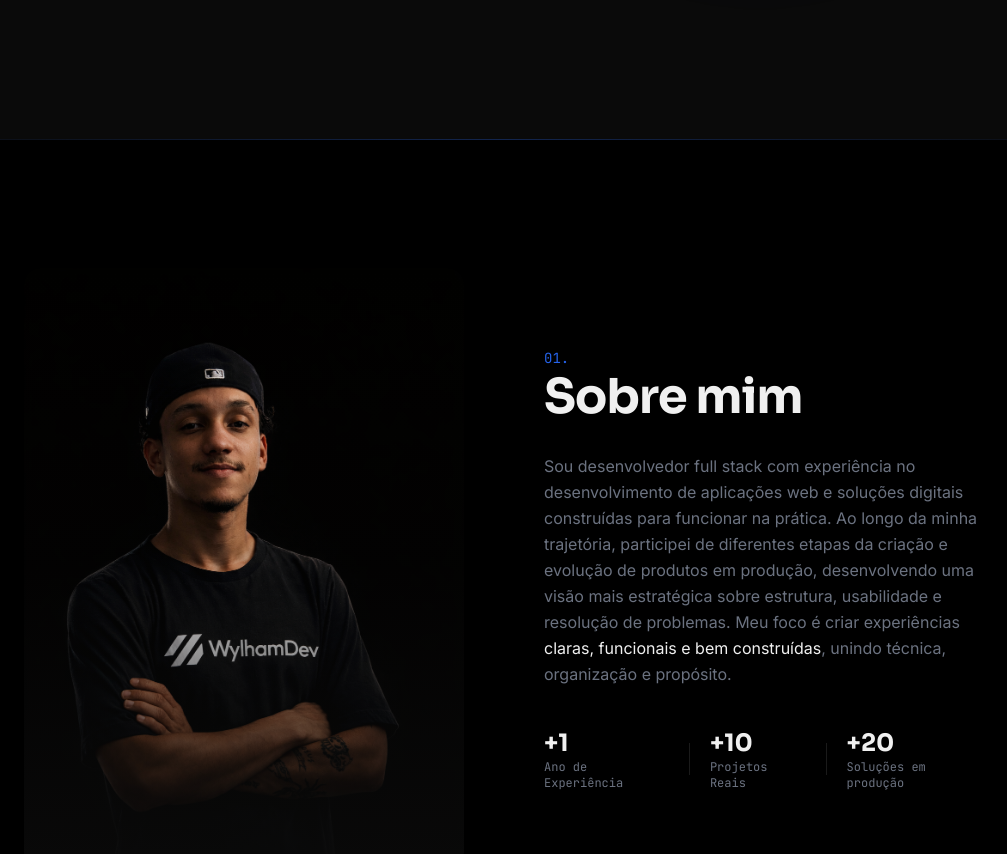
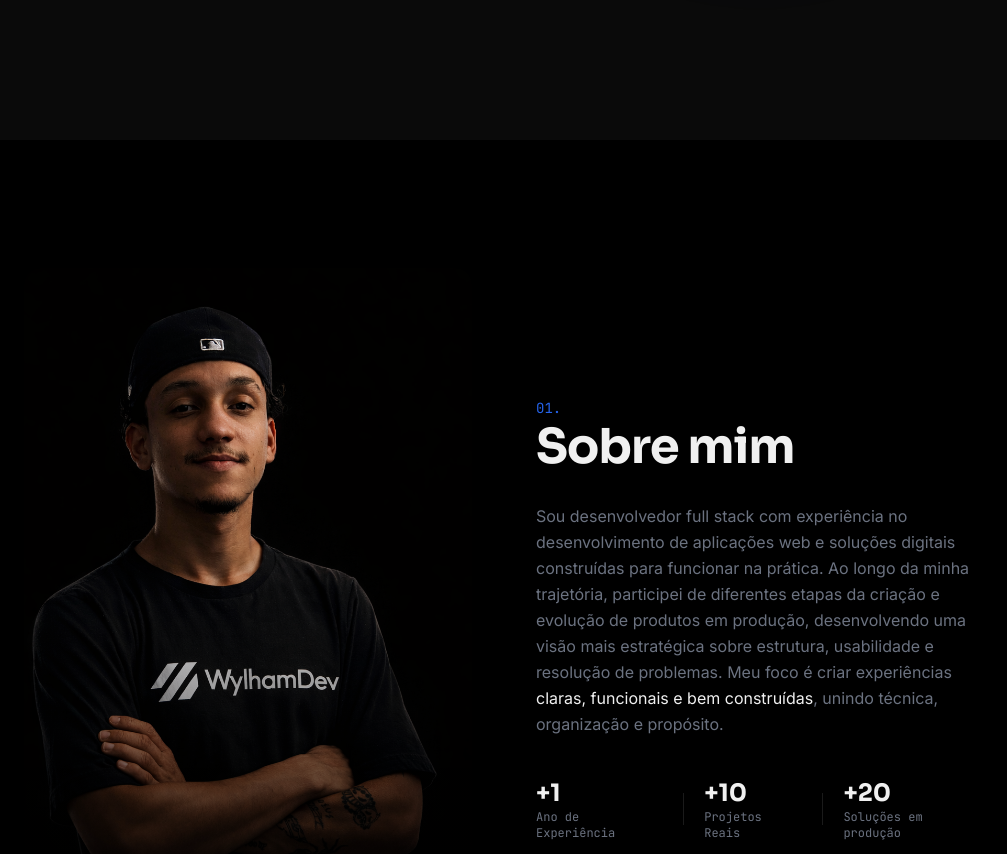
Before and after one commit to Wylham/portfolio-wd, a React (Vite) app: page / in a window 1280 px wide. Shown: the part 660-1514 px from the top of the page, without its empty margins (136-1143 px from the left). Built offline with nearby package versions, Linux system fonts and the light colour scheme.

Commit message:
feat: atualizar estilos e cores nos componentes About, Contact, Experience, Hero e Projects

```diff
--- a/src/components/About.jsx
+++ b/src/components/About.jsx
@@ -33,15 +33,19 @@ export default function About() {
   return (
     <section id="sobre" ref={sectionRef} className="py-24 md:py-32 bg-black">
       <div className="max-w-6xl mx-auto px-6 md:px-12 lg:px-24">
-        <div className="grid lg:grid-cols-2 gap-12 lg:gap-20 items-stretch">
-          {/* ── Left — Avatar ── */}
-          <div className="reveal relative flex flex-col justify-end w-full h-full min-h-[400px] lg:min-h-[600px] rounded-2xl overflow-hidden shadow-2xl">
-            <div className="absolute inset-0 bg-gradient-to-t from-dark/90 via-dark/20 to-transparent z-10" />
-            <img src={profilePic} alt="Wylham" className="absolute inset-0 w-full h-full object-cover object-top" />
+        <div className="grid lg:grid-cols-12 gap-12 lg:gap-16 items-stretch">
+          {/* ── Left — Avatar (Aumentado) ── */}
+          <div className="lg:col-span-6 reveal relative flex flex-col justify-end w-full h-full min-h-[400px] lg:min-h-[700px] rounded-2xl overflow-hidden shadow-2xl">
+            <div className="absolute inset-0 bg-gradient-to-t from-black/90 via-black/20 to-transparent z-10" />
+            <img
+              src={profilePic}
+              alt="Wylham"
+              className="absolute inset-0 w-full h-full object-cover object-top scale-[1.15]"
+            />
           </div>
 
           {/* ── Right — Text ── */}
-          <div className="flex flex-col justify-center gap-8 py-8 lg:py-16">
+          <div className="lg:col-span-6 flex flex-col justify-center gap-8 py-8 lg:py-16">
             <div className="reveal">
               <span className="font-mono text-sm text-primary">01.</span>
               <h2 className="font-display font-bold text-4xl md:text-5xl text-[#F0F0F0] mt-1 tracking-tight">
--- a/src/components/Contact.jsx
+++ b/src/components/Contact.jsx
@@ -50,13 +50,13 @@ export default function Contact() {
   }, []);
 
   return (
-    <section id="contato" ref={sectionRef} className="py-24 md:py-32 bg-dark-card">
+    <section id="contato" ref={sectionRef} className="py-24 md:py-32 bg-black-card">
       <div className="max-w-6xl mx-auto px-6 md:px-12 lg:px-24">
         {/* Header */}
         <div className="reveal mb-4">
           <span className="font-mono text-sm text-primary">04.</span>
           <h2 className="font-display font-bold text-4xl md:text-5xl text-[#F0F0F0] mt-1 tracking-tight">
-            Vamos Conversar
+            Vamos Conversar ?
           </h2>
         </div>
 
--- a/src/components/Experience.jsx
+++ b/src/components/Experience.jsx
@@ -69,7 +69,7 @@ export default function Experience() {
   }, []);
 
   return (
-    <section id="experiencia" ref={sectionRef} className="py-24 md:py-32 bg-dark-card">
+    <section id="experiencia" ref={sectionRef} className="py-24 md:py-32 bg-black-card">
       <div className="max-w-6xl mx-auto px-6 md:px-12 lg:px-24">
         {/* Header */}
         <div className="reveal mb-16">
--- a/src/components/Hero.jsx
+++ b/src/components/Hero.jsx
@@ -37,7 +37,7 @@ export default function Hero() {
   };
 
   return (
-    <section className="relative min-h-screen flex items-center overflow-hidden bg-dark">
+    <section className="relative min-h-screen flex items-center overflow-hidden bg-black-card">
       {/* Background radial glow */}
       <div
         className="absolute top-0 right-0 w-[40vw] h-[40vw] max-w-[500px] max-h-[500px] pointer-events-none"
@@ -182,12 +182,6 @@ export default function Hero() {
           </button>
         </div>
       </div>
-
-      {/* Separator line */}
-      <div
-        className="absolute bottom-0 left-0 right-0 h-px"
-        style={{ background: "linear-gradient(to right, transparent, rgba(37,99,235,0.3), transparent)" }}
-      />
     </section>
   );
 }
--- a/src/components/Projects.jsx
+++ b/src/components/Projects.jsx
@@ -58,7 +58,7 @@ export default function Projects() {
   }, []);
 
   return (
-    <section id="projetos" ref={sectionRef} className="py-24 md:py-32 bg-dark">
+    <section id="projetos" ref={sectionRef} className="py-24 md:py-32 bg-black">
       <div className="max-w-6xl mx-auto px-6 md:px-12 lg:px-24">
         {/* Header */}
         <div className="reveal mb-16">
```
